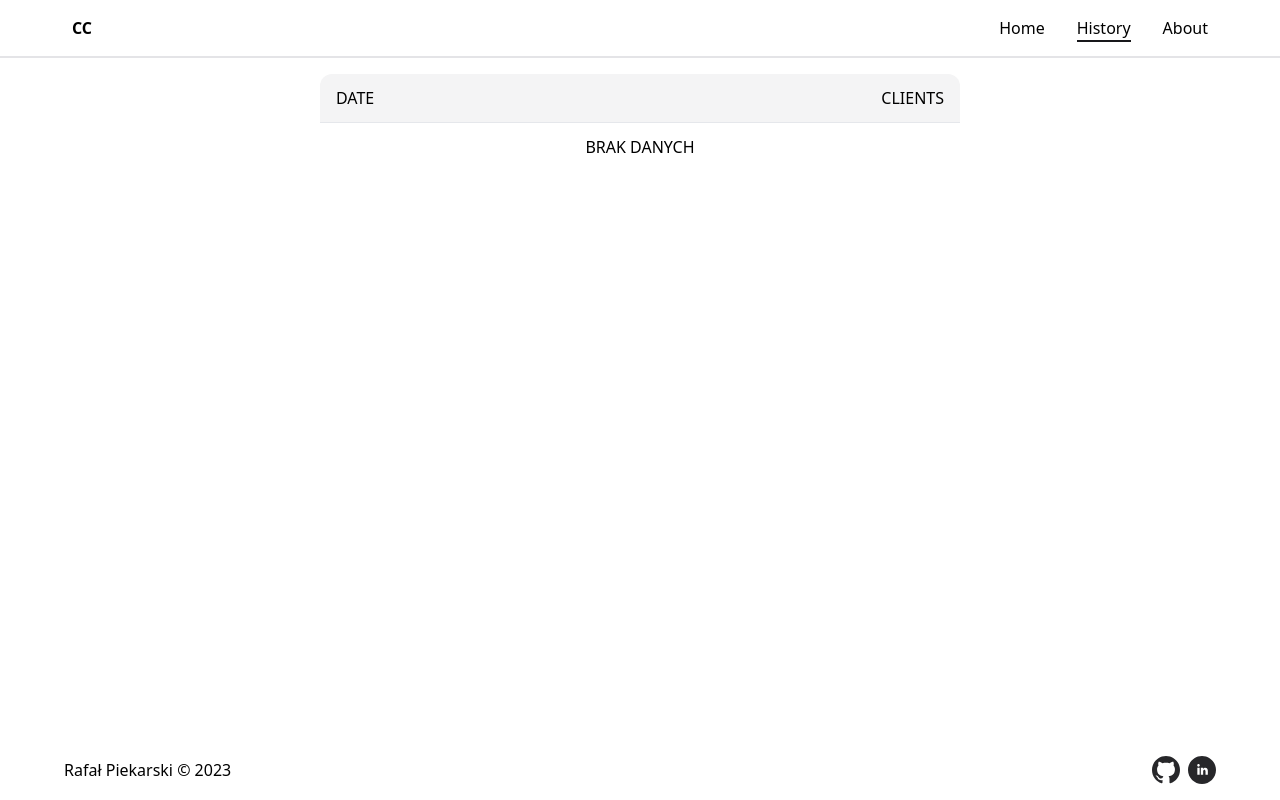
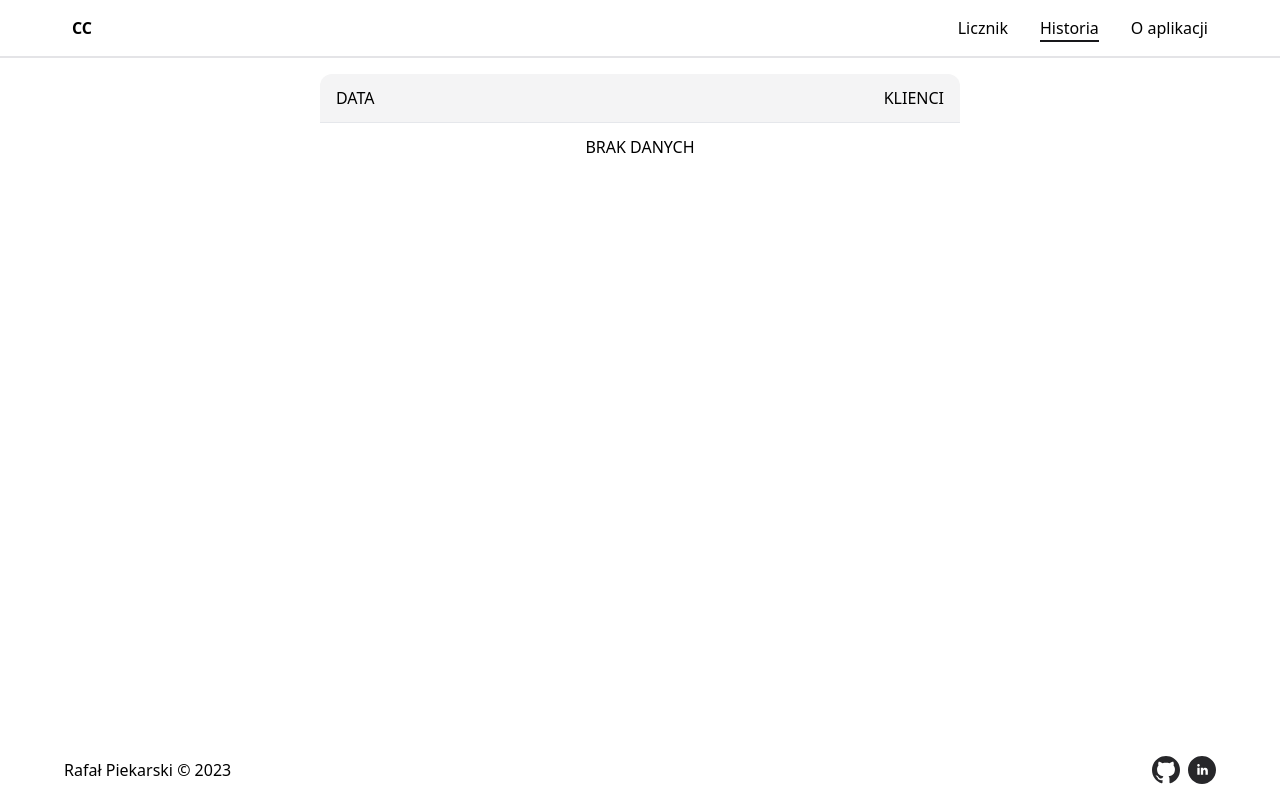
Before and after one commit to PoprostuTaki/client-counter, a React (Vite) app: page /client-counter/history in a window 1280 px wide. Built offline with nearby package versions, Linux system fonts and the light colour scheme.

Commit message:
Added polish names, and changed links in footer to open in new tab

```diff
--- a/src/components/Footer.tsx
+++ b/src/components/Footer.tsx
@@ -7,10 +7,18 @@ export function Footer() {
     <div className="container mt-auto flex flex-col items-center justify-between gap-2 p-4 sm:flex-row md:px-16">
       <span>Rafał Piekarski &copy; 2023</span>
       <div className="flex gap-2 text-zinc-800">
-        <Link className="" to="https://github.com/PoprostuTaki">
+        <Link
+          to="https://github.com/PoprostuTaki"
+          target="_blank"
+          rel="noreferrer noopener"
+        >
           <IconGitHub />
         </Link>
-        <Link to="https://www.linkedin.com/in/rafalpiekarski85/">
+        <Link
+          to="https://www.linkedin.com/in/rafalpiekarski85/"
+          target="_blank"
+          rel="noreferrer noopener"
+        >
           <IconLinkedIn />
         </Link>
       </div>
--- a/src/components/Header.tsx
+++ b/src/components/Header.tsx
@@ -57,7 +57,7 @@ export function Header() {
                 setIsOpen(false);
               }}
             >
-              Home
+              Licznik
             </NavLink>
 
             <NavLink
@@ -71,7 +71,7 @@ export function Header() {
                 setIsOpen(false);
               }}
             >
-              History
+              Historia
             </NavLink>
 
             <NavLink
@@ -85,7 +85,7 @@ export function Header() {
                 setIsOpen(false);
               }}
             >
-              About
+              O aplikacji
             </NavLink>
           </div>
         </nav>
--- a/src/main.tsx
+++ b/src/main.tsx
@@ -21,7 +21,7 @@ const router = createBrowserRouter(
       errorElement: <ErrorBoundary />,
     },
   ],
-  { basename: "/client-counter" }
+  { basename: "/client-counter/" }
 );
 
 ReactDOM.createRoot(document.getElementById("root") as HTMLElement).render(
--- a/src/routes/Counter.tsx
+++ b/src/routes/Counter.tsx
@@ -68,7 +68,7 @@ function Counter() {
       <div className="flex items-center justify-between gap-4">
         <button
           onClick={resetCounter}
-          title="Reset counter"
+          title="Zresetuj licznik"
           className="h-16 w-1/2 rounded-3xl border-2 border-zinc-900 p-2 text-xl transition duration-200 hover:bg-zinc-900 hover:text-white"
           type="button"
         >
@@ -77,7 +77,7 @@ function Counter() {
 
         <button
           onClick={subtractOneClient}
-          title="Subtract client"
+          title="Odejmij klienta"
           className="flex h-16 w-1/2 items-center justify-center rounded-3xl border-2 border-zinc-900 p-2 transition duration-200 hover:bg-zinc-900 hover:text-white"
           type="button"
         >
@@ -87,7 +87,7 @@ function Counter() {
 
       <button
         onClick={addOneClient}
-        title="Add client"
+        title="Dodaj klienta"
         type="button"
         className=" flex h-full w-full flex-shrink flex-grow items-center justify-center self-center rounded-full border-2 border-zinc-900 transition duration-200 hover:bg-zinc-900 hover:text-white"
       >
--- a/src/routes/History.tsx
+++ b/src/routes/History.tsx
@@ -9,8 +9,8 @@ export function History() {
   return (
     <ul className="container flex max-w-2xl flex-col justify-center divide-y p-4">
       <li className="flex h-12 items-center justify-between rounded-t-xl bg-zinc-100 px-4 uppercase">
-        <span>Date</span>
-        <span>Clients</span>
+        <span>Data</span>
+        <span>Klienci</span>
       </li>
       {storedData.length > 0 ? (
         storedData.map((item: ClientsInDate, index: number) => {
```
